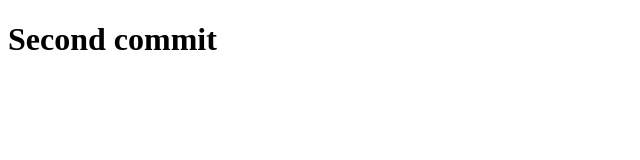
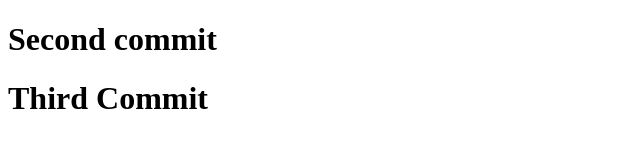
Before and after one commit to Nitsin/hotstar-demo, a plain HTML site: page index.html in a window 1280 px wide. Shown: the whole page, without its empty margins (0-640 px from the left). Drawn offline with Linux system fonts and the light colour scheme.

```diff
--- a/index.html
+++ b/index.html
@@ -6,6 +6,7 @@
 <body>
 
 	<h1>Second commit</h1>
+	<h1>Third Commit</h1>
 
 </body>
 </html>
--- a/style.css
+++ b/style.css
@@ -1,4 +1,5 @@
 body{
 	background-color: black;
 	color: white;
+	font-size: 28px;
 }
```
Also changed, not shown: 1 other file.
